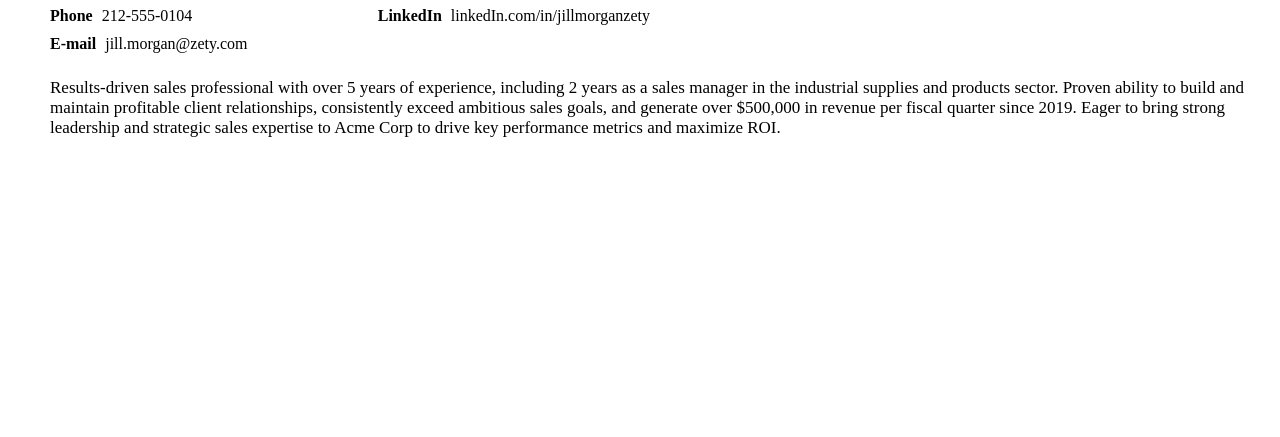
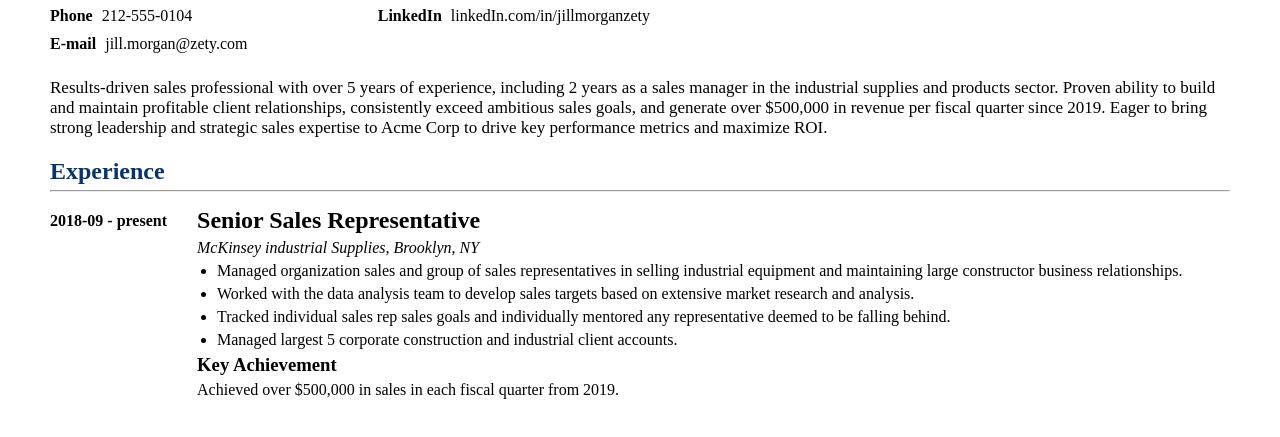
Before and after one commit to DenK355/resume, a plain HTML site: page index.html in a window 1280 px wide. Shown: the part 119-556 px from the top of the page. Drawn offline with Linux system fonts and the light colour scheme.

Commit message:
Add first article

```diff
--- a/index.html
+++ b/index.html
@@ -72,7 +72,61 @@
 
     </header>
 
+    <main class="container hero_2">
 
+        <section>
+
+            <h2 class="textdec">Experience</h2>
+
+            <hr>
+
+            <article>
+
+                <div class="titles">
+
+                <span>2018-09 - present</span>
+
+                    <div>
+
+                        <h2>Senior Sales Representative</h2>
+
+                        <address>McKinsey industrial Supplies, Brooklyn, NY</address>
+
+                        <ul>
+
+                            <li>
+                                Managed organization sales and group of sales representatives in selling industrial equipment and maintaining large constructor business relationships.
+                            </li>
+
+                            <li>
+                                Worked with the data analysis team to develop sales targets based on extensive market research and analysis.
+                            </li>
+
+                            <li>
+                                Tracked individual sales rep sales goals and individually mentored any representative deemed to be falling behind.
+                            </li>
+
+                            <li>
+                                Managed largest 5 corporate construction and industrial client accounts.
+                            </li>
+
+                        </ul>
+
+                        <h3>Key Achievement</h3>
+
+                        <p>
+                            Achieved over $500,000 in sales in each fiscal quarter from 2019.
+                        </p>
+
+                    </div>
+
+                </div>
+
+            </article>
+
+        </section>
+
+    </main>
 
 </body>
 </html>
--- a/style.css
+++ b/style.css
@@ -7,7 +7,7 @@
 
 .container {
     margin-left: 50px;
-
+    margin-right: 50px;
 }
 
 .hero {
@@ -45,6 +45,54 @@
     margin-left: 5px;
 }
 
+.hero_2 {
+    margin-top: 20px;
+}
+
+.hero_2 article {
+    margin-top: 20px;
+}
+
 .hero article p {
     font-size: 17px;
 }
+
+.titles {
+    display: flex;
+}
+
+.titles h2 {
+    margin-bottom: 5px;
+}
+
+.titles ul {
+    padding-left: 20px;
+    margin-bottom: 5px;
+}
+
+.titles ul li {
+    margin-bottom: 5px;
+}
+
+.titles h3 {
+    margin-bottom: 5px;
+}
+
+.titles address {
+    margin-bottom: 5px;
+}
+
+.titles span {
+    margin-right: 30px;
+    font-weight: 600;
+}
+
+.titles div {
+    position: relative;
+    top: -5px;
+}
+
+.textdec {
+    color: #093467;
+    margin-bottom: 5px;
+}
```
